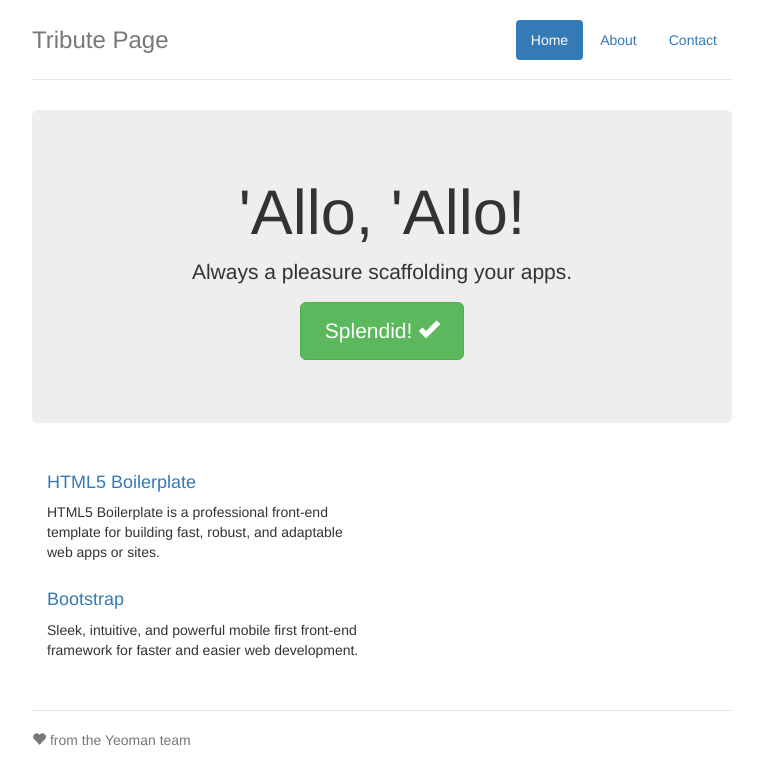
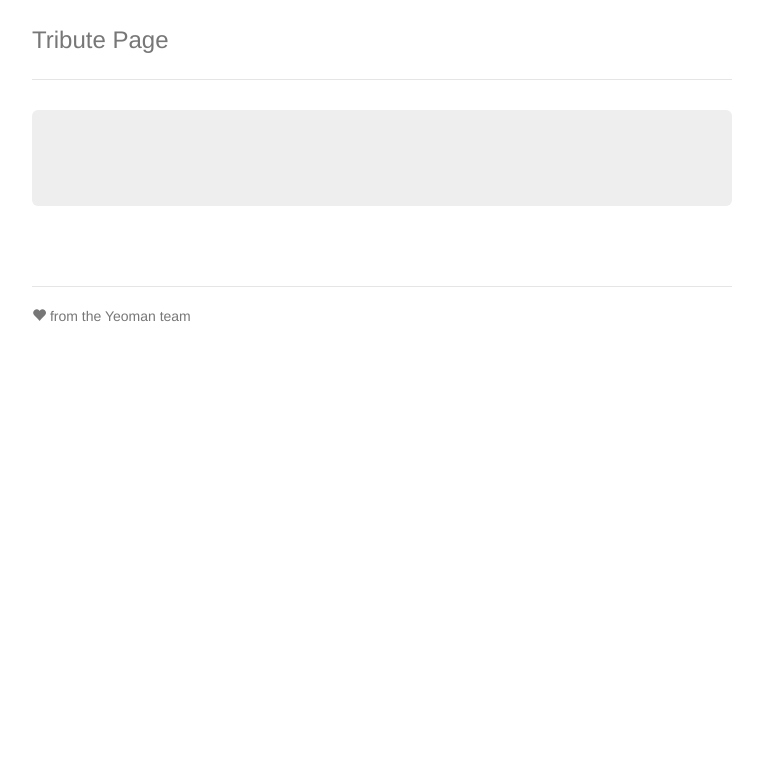
Before and after one commit to thomas-duval/Tribute-Page, a website: page app/index.html in a window 1280 px wide. Shown: the whole page, without its empty margins (258-1021 px from the left). Drawn offline with nearby package versions, Linux system fonts and the light colour scheme; files that its build step writes are made by us from their sources.

Commit message:
Clean up html & add css file

```diff
--- a/app/index.html
+++ b/app/index.html
@@ -1,5 +1,6 @@
 <!doctype html>
 <html lang="">
+
 <head>
     <meta charset="utf-8">
     <title>Tribute Page</title>
@@ -17,8 +18,10 @@
     <!-- endbuild -->
     <!-- build:css(.tmp) styles/main.css -->
     <link rel="stylesheet" href="styles/main.css">
+    <link rel="stylesheet" href="styles/tribute.css">
     <!-- endbuild -->
 </head>
+
 <body>
     <!--[if lt IE 10]>
       <p class="browsehappy">You are using an <strong>outdated</strong> browser. Please <a href="http://browsehappy.com/">upgrade your browser</a> to improve your experience.</p>
@@ -27,32 +30,16 @@
 
     <div class="container">
         <div class="header">
-        <ul class="nav nav-pills pull-right">
-          <li class="active"><a href="#">Home</a></li>
-          <li><a href="#">About</a></li>
-          <li><a href="#">Contact</a></li>
-        </ul>
             <h3 class="text-muted">Tribute Page</h3>
         </div>
 
         <div class="jumbotron">
-        <h1>'Allo, 'Allo!</h1>
-        <p class="lead">Always a pleasure scaffolding your apps.</p>
-        <p><a class="btn btn-lg btn-success" href="#">Splendid! <span class="glyphicon glyphicon-ok"></span></a></p>
+
         </div>
 
         <div class="row marketing">
-        <div class="col-lg-6">
-          <h4><a href="https://html5boilerplate.com/">HTML5 Boilerplate</a></h4>
-          <p>HTML5 Boilerplate is a professional front-end template for building fast, robust, and adaptable web apps or sites.</p>
 
 
-
-          <h4><a href="http://getbootstrap.com/">Bootstrap</a></h4>
-          <p>Sleek, intuitive, and powerful mobile first front-end framework for faster and easier web development.</p>
-
-
-        </div>
         </div>
 
         <div class="footer">
@@ -98,4 +85,5 @@
       ga('create','UA-XXXXX-X');ga('send','pageview');
     </script>
 </body>
+
 </html>
```
Also changed, not shown: app/styles/tribute.css (added). Lines whose indentation alone changed are shown as unchanged.
